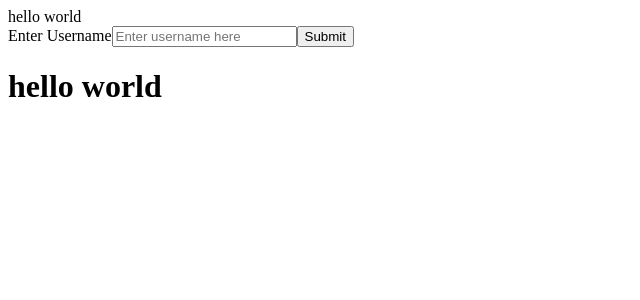
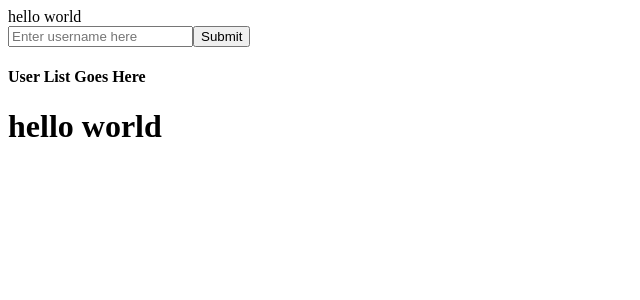
Before and after one commit to GameofGames/gameofgames, a React app: page / in a window 1280 px wide. Shown: the top 300 px of the page, without its empty margins (0-640 px from the left). Built offline with nearby package versions, Linux system fonts and the light colour scheme.

Commit message:
store for user array

```diff
--- a/client/App.jsx
+++ b/client/App.jsx
@@ -1,5 +1,6 @@
 import React, { Component } from "react";
 import Login from './components/login.jsx';
+import GameDisplay from './components/gameDisplay.jsx';
 
 class App extends Component {
 	render () {
@@ -7,6 +8,7 @@ class App extends Component {
 			<div>
 				<div>hello world</div>
 				<Login />
+				<GameDisplay />
 			</div>
 		)
 	}
--- /dev/null
+++ b/client/components/gameDisplay.jsx
@@ -0,0 +1,33 @@
+import React from "react";
+import { connect } from 'react-redux';
+
+
+const mapStateToProps = (state) => ({
+	usersList: state.usersList,
+});
+
+//function to grab the value (username) from the input box upon submit
+//update global store with those usernames
+
+// Grabbing the input database ID and updating local state
+
+const GameDisplay = (props) => {
+	let newUserName = [];
+	for (let i = 0; i < props.usersList.length; i++) {
+		console.log("props.userList", props.usersList)
+		newUserName.push(<h1 key={i}>{props.usersList[i].username}</h1>)
+		console.log("newUserName", newUserName)
+		console.log("props.usersList[i].username", props.usersList[i].username)
+	}
+	// newUserName.push(props.usersList[0].username)
+	// console.log(newUserName)
+
+	return (
+		<div>
+			<h4>User List Goes Here</h4>
+			{newUserName}
+		</div>
+	)
+}
+
+export default connect(mapStateToProps)(GameDisplay);
--- a/client/components/login.jsx
+++ b/client/components/login.jsx
@@ -3,23 +3,31 @@ import { connect } from 'react-redux';
 import * as actions from '../actions/actions.js';
 
 
+const mapStateToProps = (state) => ({
+	usersList: state.usersList
+});
 const mapDispatchToProps = (dispatch) => ({
 	addUsername: (newUser) => dispatch(actions.addUser(newUser)),
 });
 
-//function to grab the value (username) from the input box upon submit
-//update global store with those usernames
 
-const Login = () => {
-	return (
-		<div>
-			<form>
-				<label for="exampleInputEmail1">Enter Username</label>
-				<input type="email" class="form-control" id="exampleInputEmail1" aria-describedby="emailHelp" placeholder="Enter username here"></input>
-				<button type="submit" class="btn btn-primary">Submit</button>
-			</form>
-		</div>
-	)
-}
+const Login = (props) => (
 
-export default connect(mapDispatchToProps)(Login);
+	// 	const handleChange = (e) => {
+	// 	console.log(e)
+	// 	// props.addUsername(e.target.value);
+	// 	alert("clicked")
+	// }
+
+	//function to grab the value (username) from the input box upon submit
+	//update global store with those usernames
+
+	// Grabbing the input database ID and updating local state
+	<div>
+		<input type="text" id="username" placeholder="Enter username here" />
+		<button key={'button1'} onClick={() => props.addUsername(document.querySelector('#username').value)}>Submit</button>
+		{/* <button key={'button1'} onClick={handleChange}>Submit</button> */}
+	</div>
+)
+
+export default connect(mapStateToProps, mapDispatchToProps)(Login);
--- a/client/reducer.js
+++ b/client/reducer.js
@@ -1,19 +1,19 @@
 import * as types from './actions/actionTypes.js'
 
 function reducer (state = { usersList: [], round: 0 }, action) {
-	let usersList;
+	let newUsersList;
 
 	switch (action.type) {
 		case types.ADD_USER:
 			const userStats = {
-				username: newUser,
+				username: action.payload,
 				score: 0,
 			}
-			usersList = state.usersList.slice()
-			userList.push(userStats)
+			newUsersList = state.usersList.slice()
+			newUsersList.push(userStats)
 			return {
 				...state,
-				usersList,
+				usersList: newUsersList,
 			};
 
 		case types.ADD_POINT:
```
